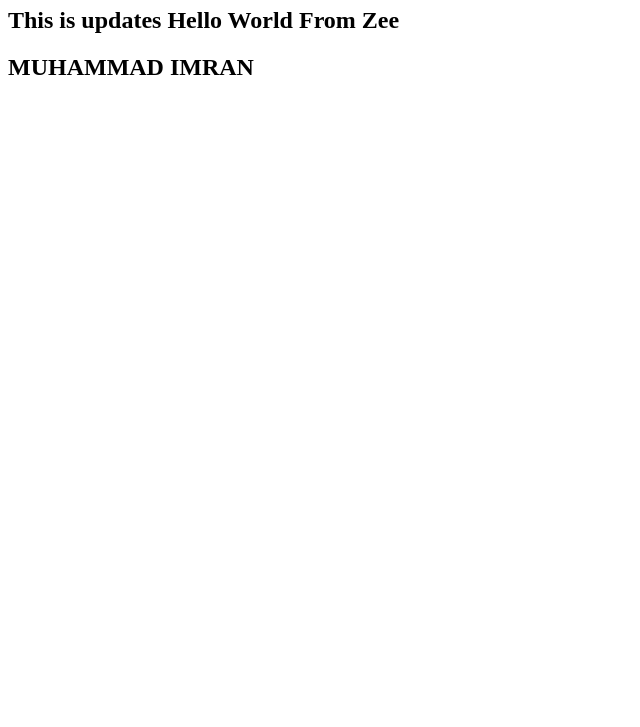
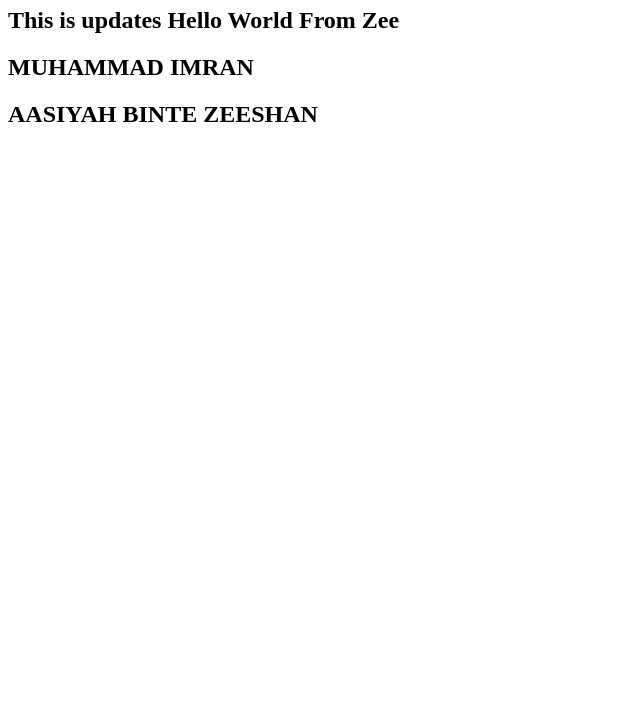
Before and after one commit to Muhammad-Zeeshan71/samplebootcamp, a plain HTML site: page index.html in a window 1280 px wide. Shown: the part 73-800 px from the top of the page, without its empty margins (0-640 px from the left). Drawn offline with Linux system fonts and the light colour scheme.

Commit message:
updated index.html

```diff
--- a/index.html
+++ b/index.html
@@ -10,6 +10,7 @@
 </hr>
 <h2>This is updates Hello World From Zee</h2>
 <h2>MUHAMMAD IMRAN</h2>
+<h2>AASIYAH BINTE ZEESHAN</h2>
 
 </body>
 </html>
```
